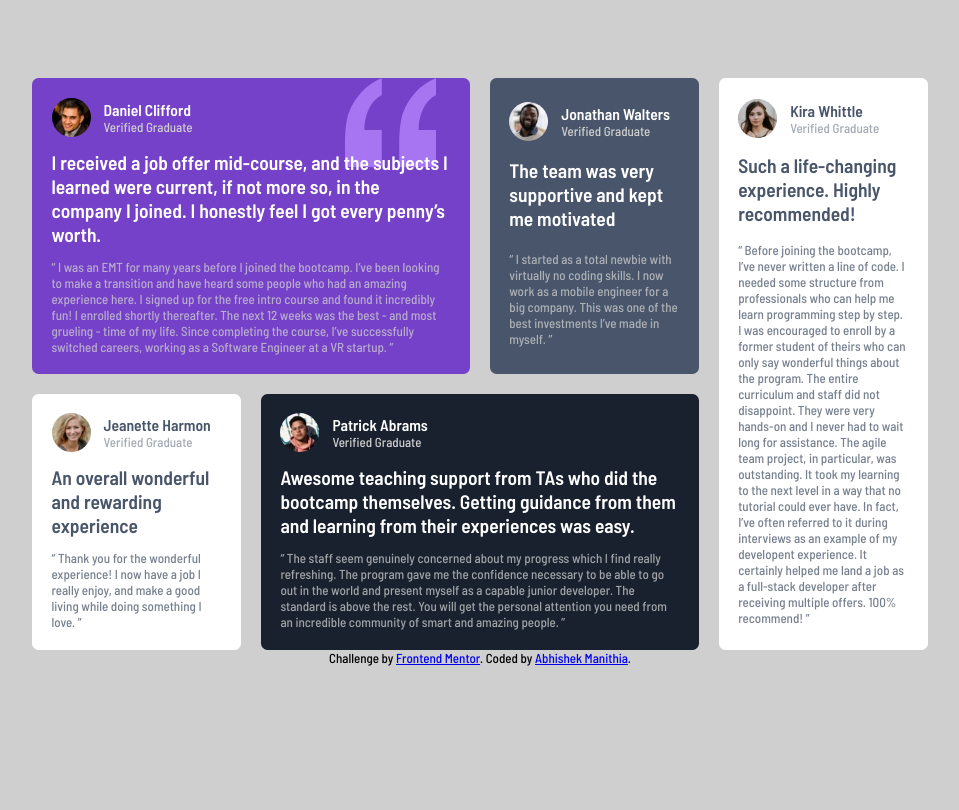
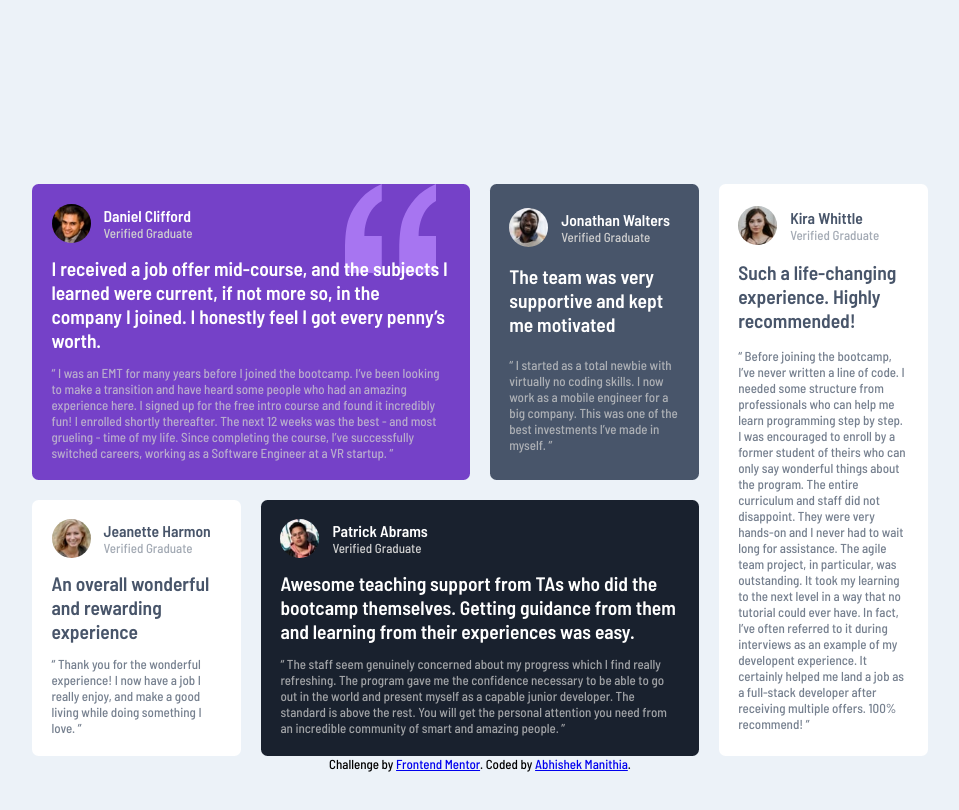
Before and after one commit to Abhishek1438/testimonials-grid-section-main, a plain HTML site: page index.html in a window 1280 px wide. Shown: the whole page, without its empty margins (160-1119 px from the left). Drawn offline with Linux system fonts and the light colour scheme.

Commit message:
bacground and center grid

```diff
--- a/style.css
+++ b/style.css
@@ -7,7 +7,8 @@
 }
 
 body {
-  background-color: hsl(0, 0%, 81%);
+  min-height: 100vh;
+  background-color: hsl(210, 46%, 95%);
   display: flex;
   flex-direction: column;
   justify-content: center;
```
